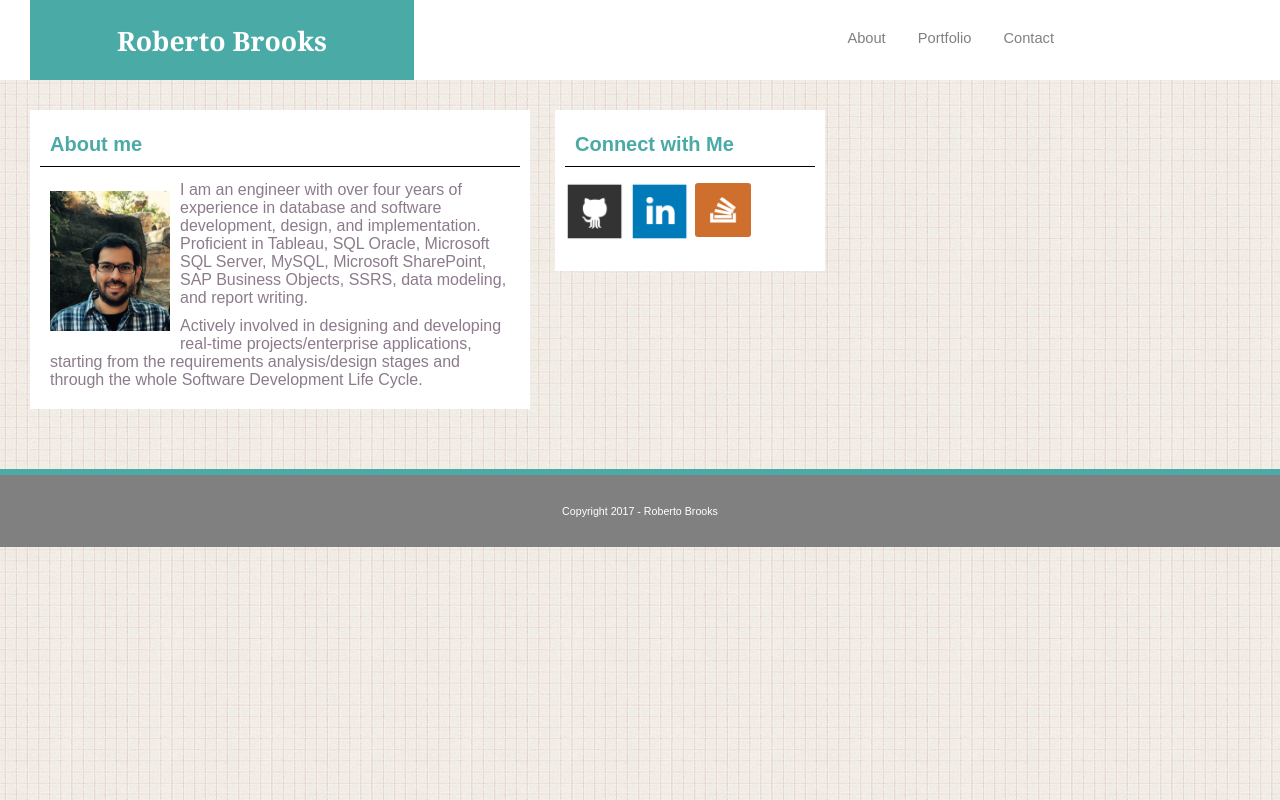
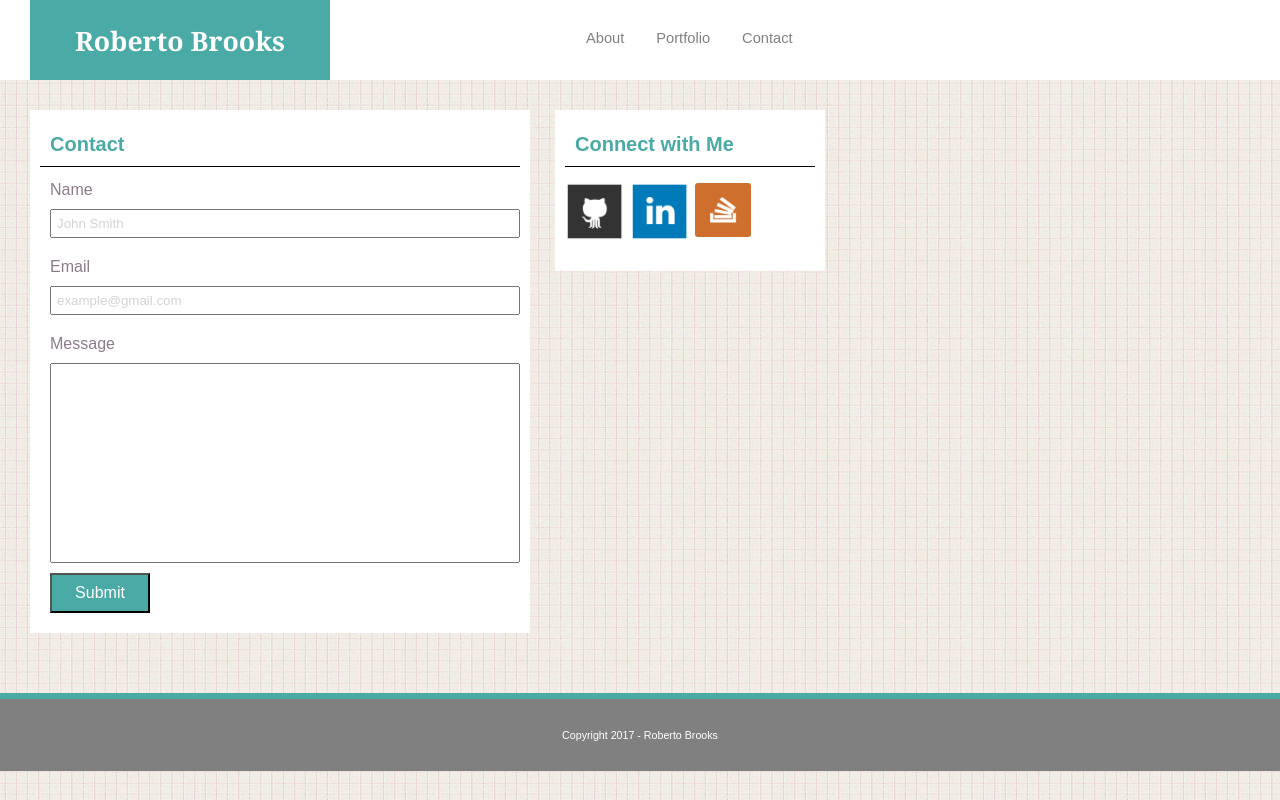
Before and after one commit to robertobrooks/Basic-Portfolio, a plain HTML site: page contact.html in a window 1280 px wide. Drawn offline with Linux system fonts and the light colour scheme; files that its build step writes are made by us from their sources.

Commit message:
contact files

```diff
--- a/assets/css/style.css
+++ b/assets/css/style.css
@@ -64,14 +64,13 @@ li a {
   font-family: 'Georgia', Times, Times New Roman, serif;
   text-align: center;
   color:#ffffff;
-  width:30%;
+  width:300px;
   font-size: 10pt;
   height:80px;
 }
 .float-1 {
   float: left;
-  width:45%;
-  margin-left: 80px;
+  margin-left: 200px;
 }
 .float-2 {
   float: left;
@@ -142,3 +141,31 @@ li a {
   border-top: 6px solid #4aaaa5;
   margin-top: 60px;
 }
+.box{
+  margin-left: 10px;
+  font-family: Arial, 'Helvetica Neue', Helvetica, sans-serif;
+  color:#D3D3D3;
+  padding: 5px;
+  margin-bottom: 10px;
+  width: 470px;
+}
+.textbox{
+  margin-left: 10px;
+  font-family: Arial, 'Helvetica Neue', Helvetica, sans-serif;
+  color:#D3D3D3;
+  padding: 5px;
+  margin-bottom: 10px;
+  width: 470px;
+  height: 200px;
+}
+.submit{
+  margin-left: 10px;
+  font-family: Arial, 'Helvetica Neue', Helvetica, sans-serif;
+  color:white;
+  font-size: 12pt;
+  background-color: #4aaaa5;
+  padding: 5px;
+  margin-bottom: 10px;
+  width: 100px;
+  height: 40px;
+}
--- a/contact.html
+++ b/contact.html
@@ -25,9 +25,15 @@
 
 <div class="body">
 	<div class="float-2">
-	<h1 class="title">About me</h1>
-	<img class="profile" src="assets/images/rob.JPG" alt="rob">
-	<div class="text">I am an engineer with over four years of experience in database and software development, design, and implementation. Proficient in Tableau, SQL Oracle, Microsoft SQL Server, MySQL, Microsoft SharePoint, SAP Business Objects, SSRS, data modeling, and report writing.</div><div class="text"> Actively involved in designing and developing real-time projects/enterprise applications, starting from the requirements analysis/design stages and through the whole Software Development Life Cycle. </div>
+	<h1 class="title">Contact</h1>
+	<div class="text">Name</div>
+	<input class="box" name="searchbox" onfocus="if (this.value=='John Smith') this.value = ''" type="text" value="John Smith">
+	<div class="text">Email</div>
+	<input class="box" name="searchbox" onfocus="if (this.value=='example@gmail.com') this.value = ''" type="text" value="example@gmail.com">
+	<div class="text">Message</div>
+	<input class="textbox" name="textbox">
+	<button class="submit" type="button" onclick="alert('Submitted!')">Submit</button>
+
 	</div>
 
 	<div class="float-3">
```
Also changed, not shown: index.html (+1 -1 lines).
